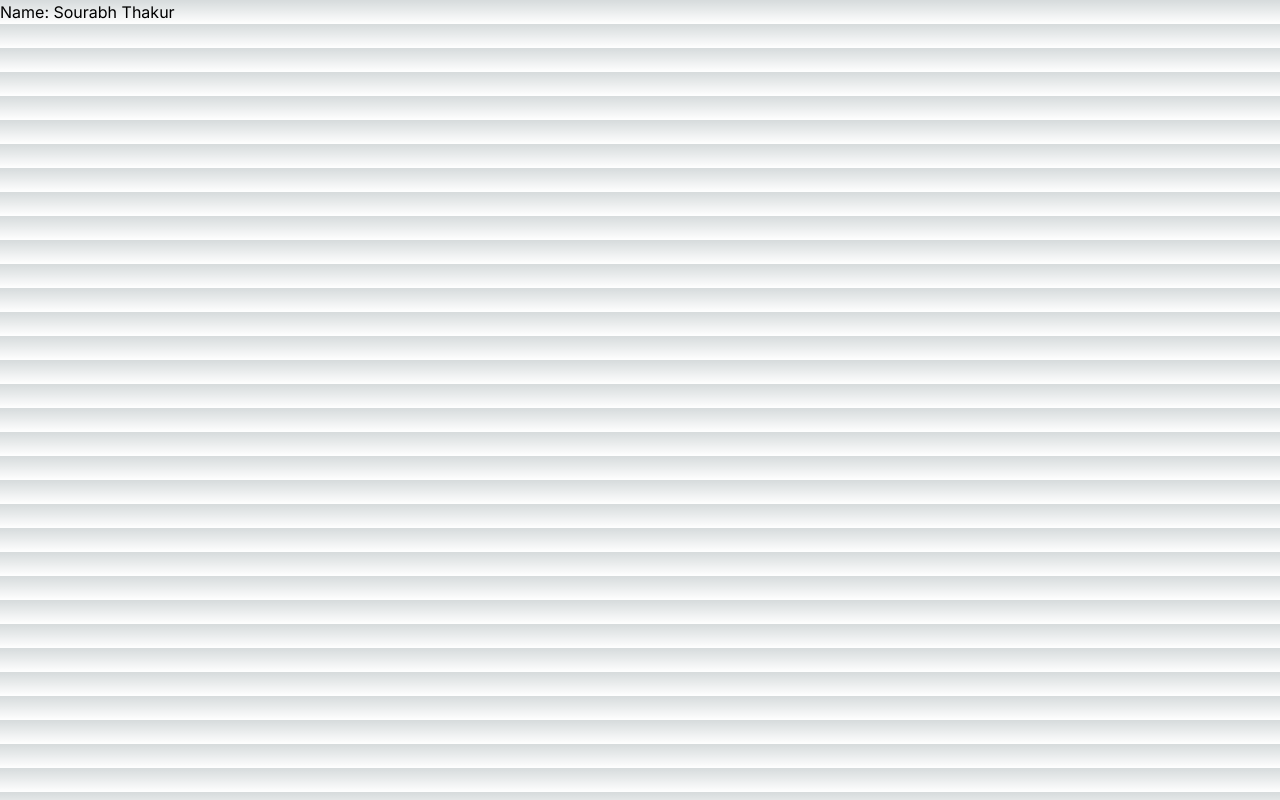
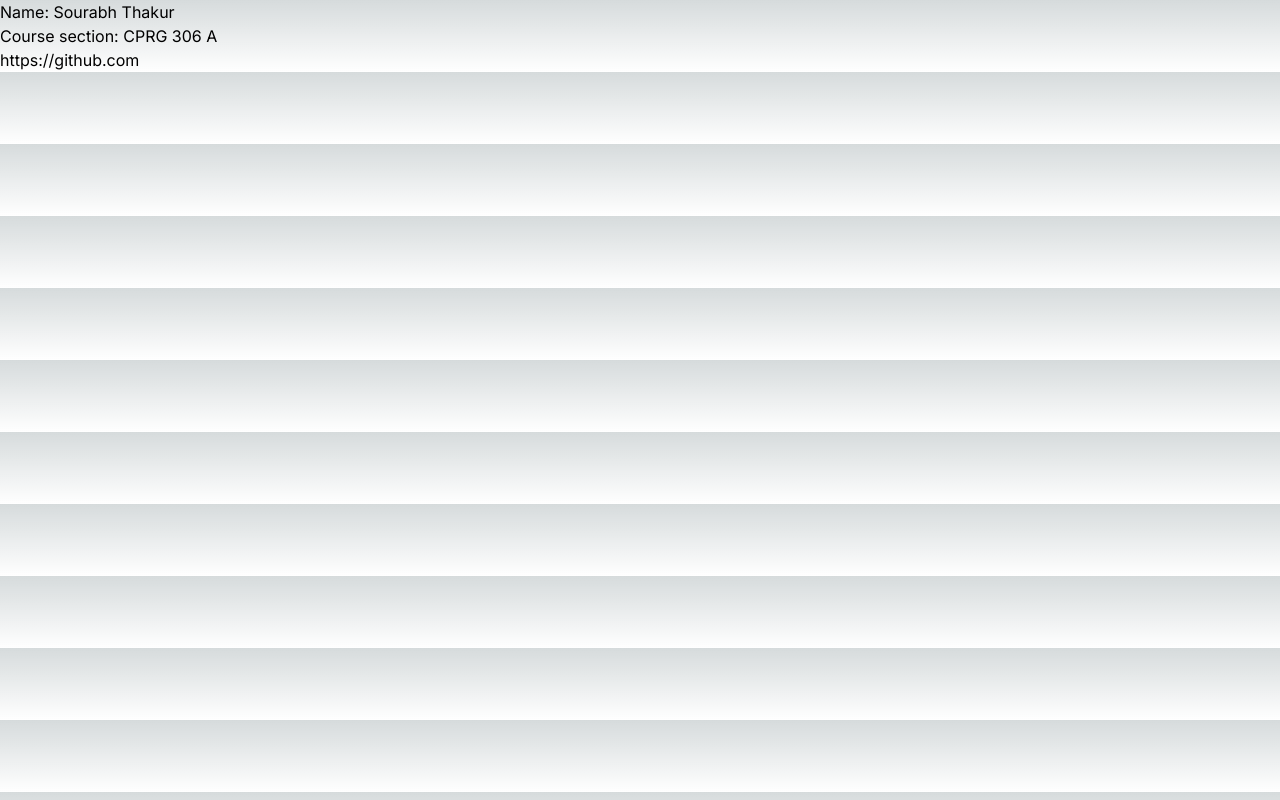
Before and after one commit to SourabhThakur01/cprg306-assignments, a Next.js app: page / in a window 1280 px wide. Built offline with nearby package versions, Linux system fonts and the light colour scheme.

Commit message:
Update page.js

```diff
--- a/app/page.js
+++ b/app/page.js
@@ -1,8 +1,11 @@
+import Link from "next/link";
+
 export default function StudentInfo(){
     return(
         <div>
             <p>Name: Sourabh Thakur</p>
-
+            <p>Course section: CPRG 306 A</p>
+            <Link href="https://github.com/SourabhThakur01/cprg306-assignmnets.git">https://github.com</Link>
         </div>
     )
 }
```
